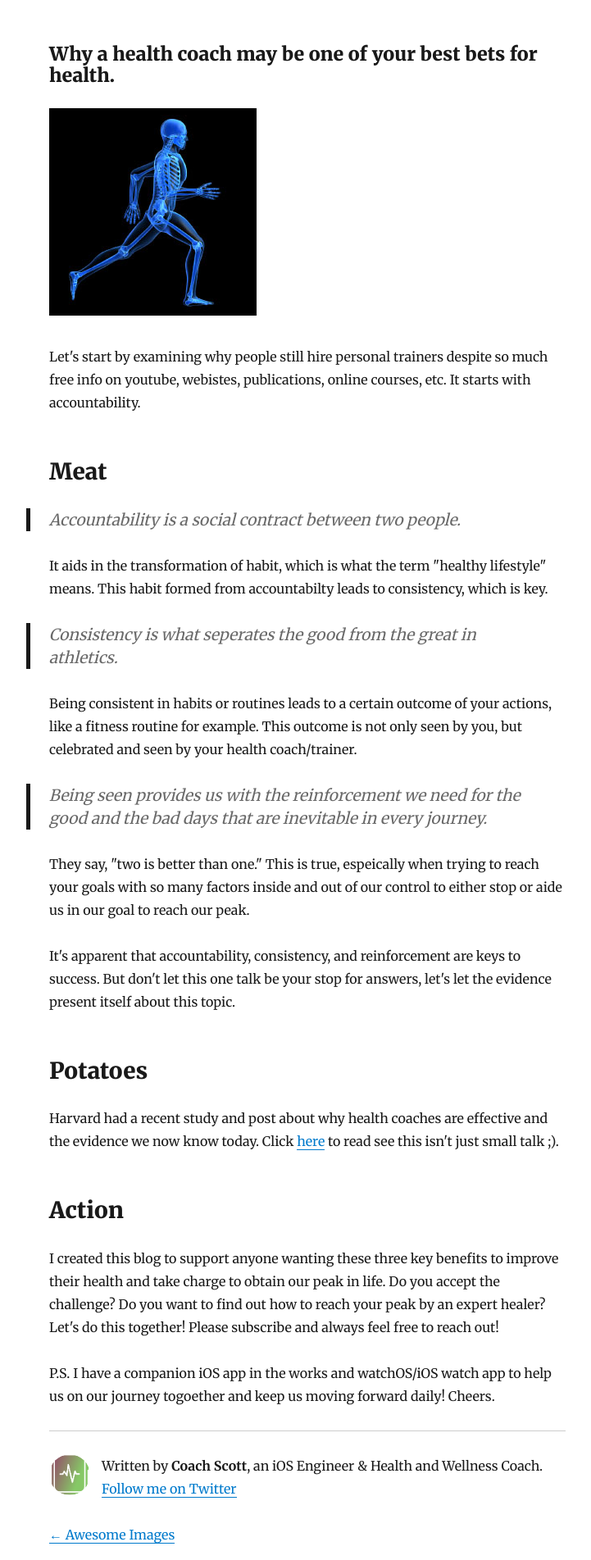
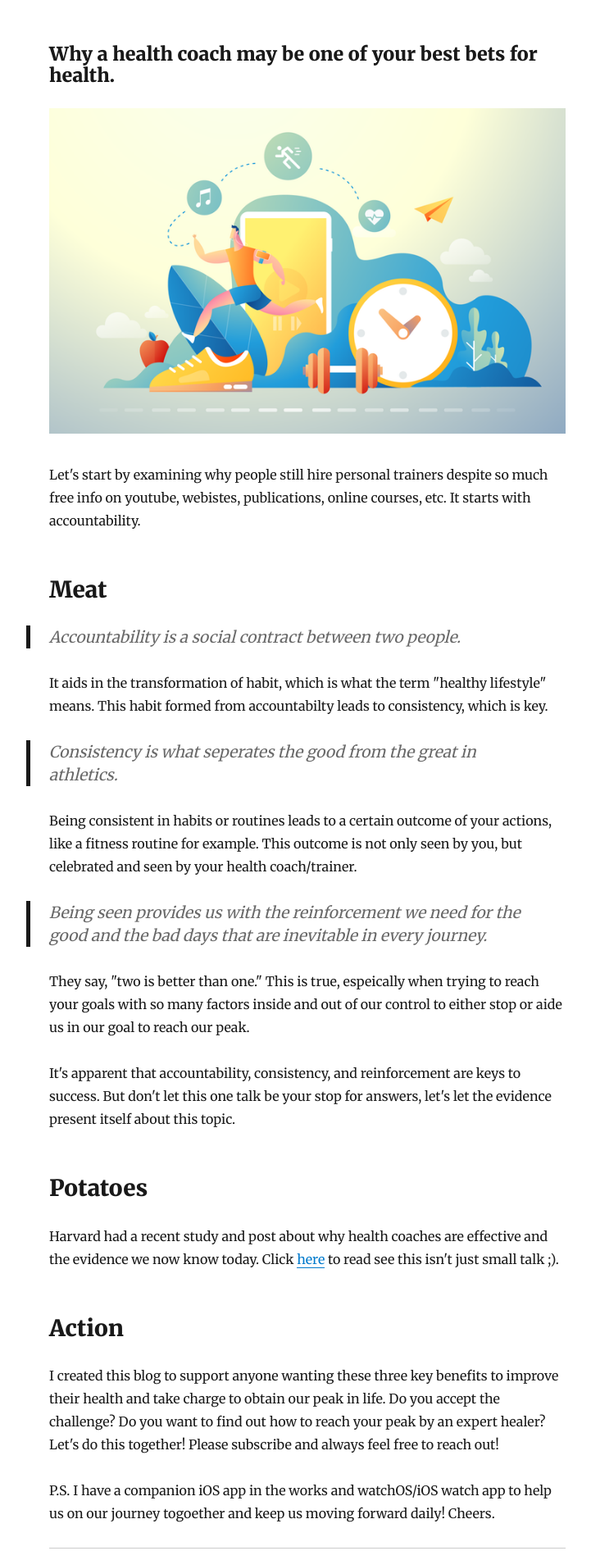
Before and after one commit to Power186/myBlog, a Gatsby site: page /blog/first-post/fitness/ in a window 1280 px wide. Shown: the part 242-2145 px from the top of the page at 82% size, without its empty margins (265-986 px from the left). Built offline with nearby package versions, Linux system fonts and the light colour scheme; Gatsby itself is replaced by a stand-in of ours; some packages are replaced by stand-ins of ours.

Commit message:
photo blog

```diff
--- a/content/blog/first-post/fitness.md
+++ b/content/blog/first-post/fitness.md
@@ -6,7 +6,7 @@ description: "Harvard study supports health outcomes from health coaches"
 
 ### Why a health coach may be one of your best bets for health.
 
-![running](./healing.jpg)
+![running](./health-and-fitness.png)
 
 Let's start by examining why people still hire personal trainers despite so much free info on youtube, webistes, publications, online courses, etc. It starts with accountability.
 
--- a/src/components/bio.js
+++ b/src/components/bio.js
@@ -51,7 +51,7 @@ const bioQuery = graphql`
   query BioQuery {
     avatar: file(absolutePath: { regex: "/cover.png/" }) {
       childImageSharp {
-        fixed(width: 50, height: 50) {
+        fixed(width: 50, height: 80) {
           ...GatsbyImageSharpFixed
         }
       }
```
Also changed, not shown: content/assets/healing.jpg (deleted), content/blog/first-post/healing.jpg (deleted), content/blog/first-post/health-and-fitness.png (added).
